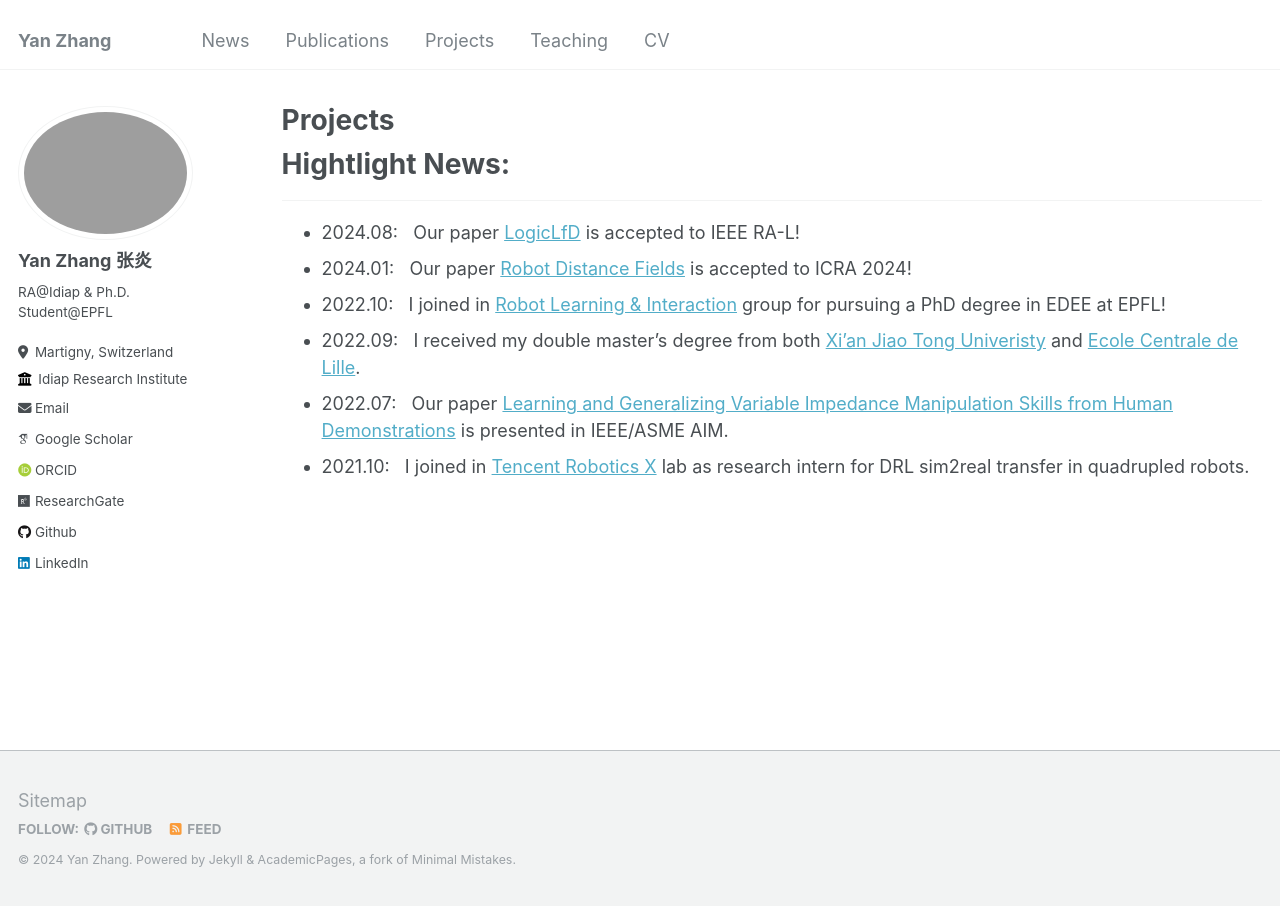
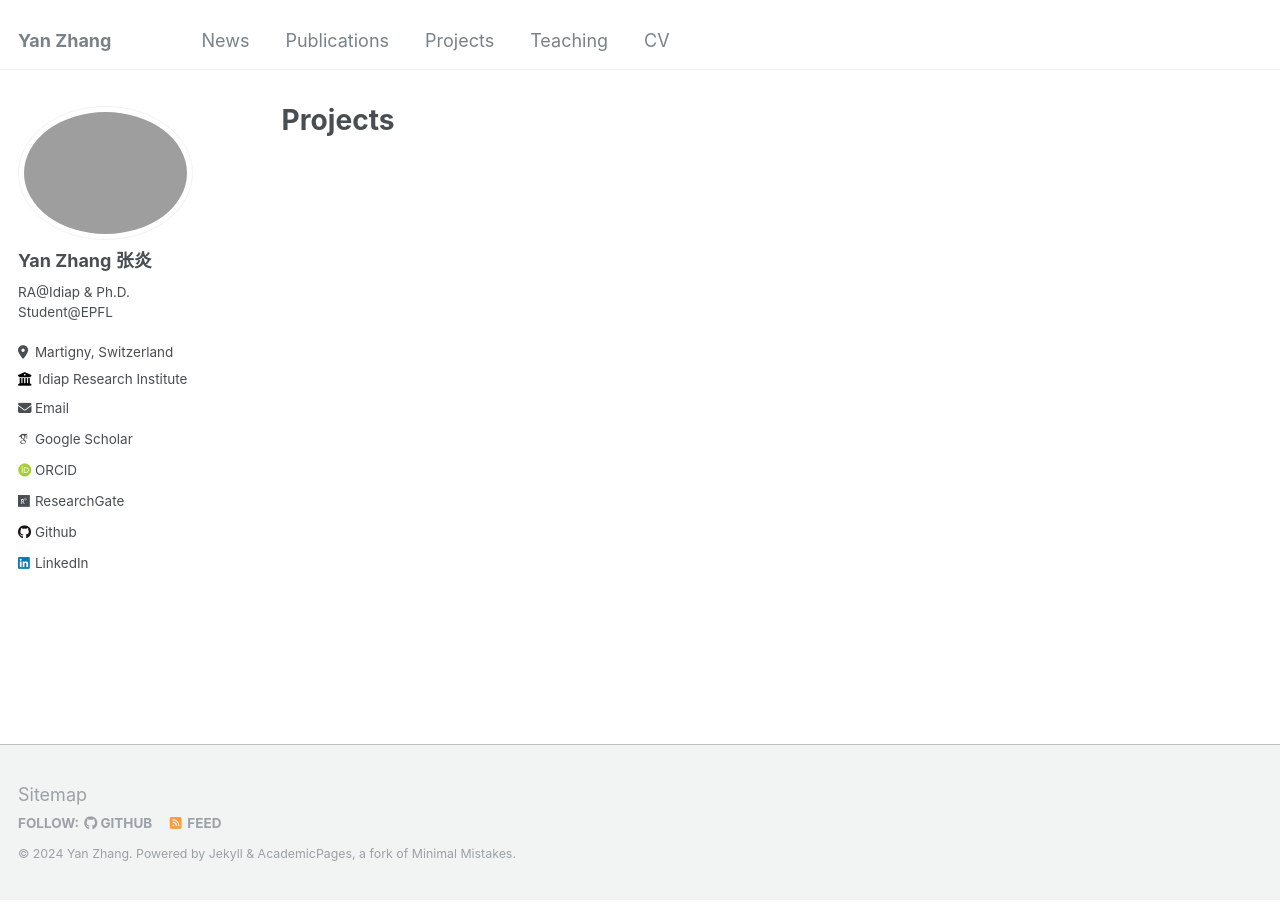
Before and after one commit to ollieyzhang/ollieyzhang.github.io, a Jekyll site: the page built from _pages/projects.md, in a window 1280 px wide. Built offline with Jekyll 4.4.1, drawn with Linux system fonts in a browser that asks for light colours; some web fonts are replaced.

Commit message:
update news and publications

```diff
--- a/_config.yml
+++ b/_config.yml
@@ -200,9 +200,6 @@ kramdown:
 
 # Collections
 collections:
-  news:
-    output: true
-    permalink: /:collection/:path/
   projects:
     output: true
     permalink: /:collection/:path/
--- a/_data/navigation.yml
+++ b/_data/navigation.yml
@@ -1,7 +1,7 @@
 # main links links
 main:
   - title: "News"
-    url: /news/
+    url: /talks/
 
   - title: "Publications"
     url: /publications/
@@ -15,8 +15,5 @@ main:
   - title: "CV"
     url: /cv/
 
-  # - title: "Guide"
-  #   url: /markdown/
-
   # - title: "Blog Posts"
   #   url: /year-archive/
--- a/_pages/projects.md
+++ b/_pages/projects.md
@@ -4,12 +4,3 @@ title: "Projects"
 permalink: /projects/
 author_profile: true
 ---
-
-# Hightlight News:
----
-- 2024.08: &nbsp; Our paper [LogicLfD](https://ieeexplore.ieee.org/abstract/document/10569055/) is accepted to IEEE RA-L!
-- 2024.01: &nbsp; Our paper [Robot Distance Fields](https://arxiv.org/pdf/2307.00533) is accepted to ICRA 2024!
-- 2022.10: &nbsp; I joined in [Robot Learning & Interaction](https://www.idiap.ch/en/scientific-research/robot-learning-and-interaction) group for pursuing a PhD degree in EDEE at EPFL!
-- 2022.09: &nbsp; I received my double master's degree from both [Xi'an Jiao Tong Univeristy](http://en.xjtu.edu.cn/) and [Ecole Centrale de Lille](https://centralelille.fr/).
-- 2022.07: &nbsp; Our paper [Learning and Generalizing Variable Impedance Manipulation Skills from Human Demonstrations](https://ieeexplore.ieee.org/abstract/document/9863389) is presented in IEEE/ASME AIM.
-- 2021.10: &nbsp; I joined in [Tencent Robotics X](https://ai.tencent.com/ailab/en/index) lab as research intern for DRL sim2real transfer in quadrupled robots.
```
Also changed, not shown: _pages/talks.md (renamed from _pages/news.md, +1 -1 lines).
